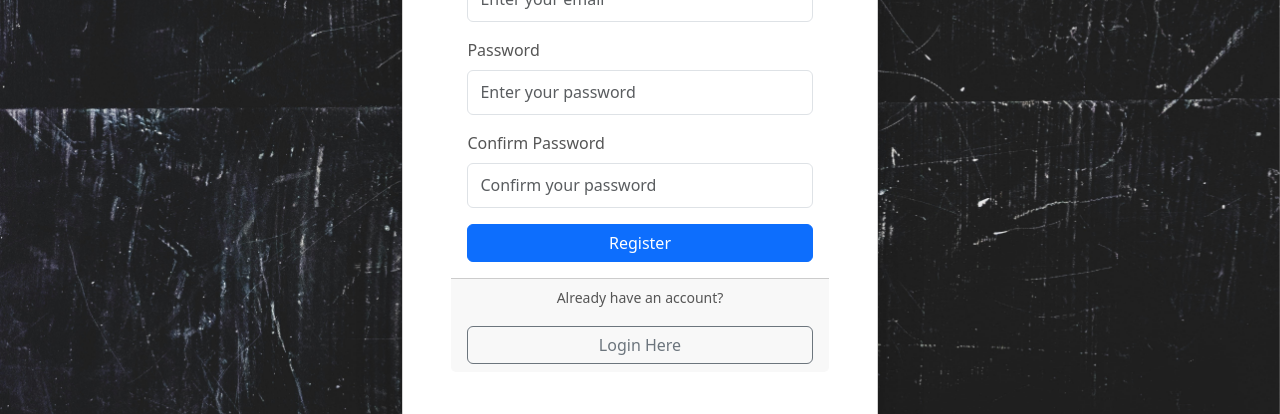
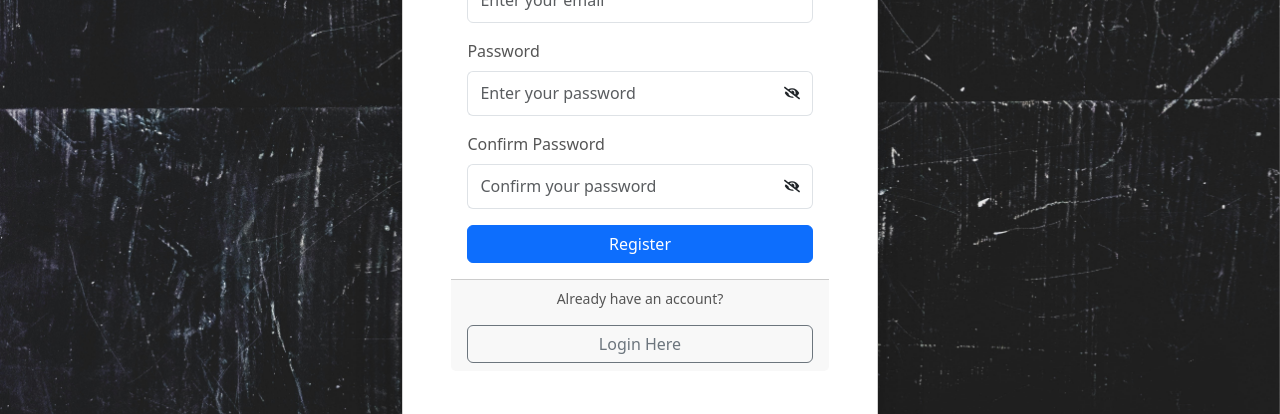
Before and after one commit to Sanid1707/NotesApp, a React (Create React App) app in the folder notes-react/: page /register in a window 1280 px wide. Shown: the part 356-770 px from the top of the page. Built offline with nearby package versions, Linux system fonts and the light colour scheme.

Commit message:
Added  password view icon

```diff
--- a/notes-react/package.json
+++ b/notes-react/package.json
@@ -11,6 +11,7 @@
     "react": "^18.3.1",
     "react-bootstrap": "^2.10.6",
     "react-dom": "^18.3.1",
+    "react-icons": "^5.3.0",
     "react-router-dom": "^7.0.1",
     "react-scripts": "5.0.1",
     "web-vitals": "^2.1.4"
--- a/notes-react/src/Pages/auth/Register.css
+++ b/notes-react/src/Pages/auth/Register.css
@@ -1,6 +1,6 @@
-/* Background settings */
+/* Page Background */
 .page-background {
-    background: url('../../../public/images/AuthBg2.jpg') no-repeat center center fixed;
+    background: url('../../../public/images//AuthBg2.jpg') center center fixed;
     background-size: cover;
     min-height: 100vh;
     display: flex;
@@ -8,32 +8,67 @@
     align-items: center;
   }
 
-  /* Styling for the registration card */
+  /* Registration Card */
   .register-card {
     max-width: 600px; /* Broader card */
     border-radius: 15px;
-    background: rgba(255, 255, 255, 0.95); /* Slightly more opaque */
+    background: rgba(255, 255, 255, 0.95); /* Slightly more opaque white */
     box-shadow: 0 8px 20px rgba(0, 0, 0, 0.3);
+    overflow: hidden; /* For consistent rounding on all edges */
   }
 
-  /* Custom input styling */
-  .custom-input {
-    height: 45px;
-    font-size: 16px;
-    border: 1px solid #ccc;
-    border-radius: 5px;
-  }
-
-  /* Heading styling */
+  /* Heading */
   .register-heading {
     font-size: 36px;
     font-weight: bold;
     color: #333;
   }
 
-  /* Footer styling */
+  /* Form Input */
+  .custom-input {
+    height: 45px;
+    font-size: 16px;
+    border: 1px solid #ccc;
+    border-radius: 5px;
+    padding: 10px;
+  }
+
+  .custom-input:focus {
+    border-color: #007bff;
+    box-shadow: 0 0 5px rgba(0, 123, 255, 0.5);
+    outline: none;
+  }
+
+  /* Password Toggle Input Group */
+  .input-group .form-control {
+    border-right: 0;
+  }
+
+  .input-group .input-group-text {
+    background-color: white;
+    border-left: 0;
+    cursor: pointer;
+  }
+
+  .input-group .input-group-text:hover {
+    background-color: rgba(0, 123, 255, 0.1);
+  }
+
+  /* Submit Button */
+  button:disabled {
+    background-color: #b3b3b3 !important;
+    border-color: #b3b3b3 !important;
+    cursor: not-allowed;
+  }
+
+  button:focus {
+    box-shadow: 0 0 5px rgba(0, 123, 255, 0.5);
+    outline: none;
+  }
+
+  /* Footer */
   .card-footer-custom {
-    background: rgba(245, 245, 245, 0.8); /* Light grey */
+    background: rgba(245, 245, 245, 0.9); /* Light grey */
     border-top: 1px solid #ddd;
     padding: 15px;
     border-radius: 0 0 15px 15px;
@@ -45,12 +80,14 @@
     color: #555;
   }
 
+  /* Login Button */
   .login-button {
     font-size: 16px;
     font-weight: 500;
     border-radius: 5px;
     padding: 8px 16px;
     transition: all 0.3s ease;
+    margin-top: 8px;
   }
 
   .login-button:hover {
@@ -58,8 +95,7 @@
     color: #fff;
   }
 
-  /* Button disabled state */
-  button:disabled {
-    background-color: #b3b3b3 !important;
-    border-color: #b3b3b3 !important;
+  /* Alerts */
+  .alert {
+    font-size: 14px;
   }
--- a/notes-react/src/Pages/auth/Register.js
+++ b/notes-react/src/Pages/auth/Register.js
@@ -1,7 +1,9 @@
 import React, { useState } from 'react';
-import { Container, Card, Form, Button, Alert } from 'react-bootstrap';
+import { Container, Card, Form, Button, Alert, InputGroup } from 'react-bootstrap';
+import { FaEye, FaEyeSlash } from 'react-icons/fa'; // Eye icons for toggle
 import axios from 'axios';
 import './Register.css';
+
 
 const Register = () => {
   const [formData, setFormData] = useState({
@@ -10,6 +12,8 @@ const Register = () => {
     password: '',
     confirmPassword: '',
   });
+  const [showPassword, setShowPassword] = useState(false);
+  const [showConfirmPassword, setShowConfirmPassword] = useState(false);
   const [errorMessage, setErrorMessage] = useState('');
   const [successMessage, setSuccessMessage] = useState('');
   const [isSubmitting, setIsSubmitting] = useState(false);
@@ -17,6 +21,14 @@ const Register = () => {
   const handleInputChange = (e) => {
     const { name, value } = e.target;
     setFormData({ ...formData, [name]: value });
+  };
+
+  const togglePasswordVisibility = () => {
+    setShowPassword(!showPassword);
+  };
+
+  const toggleConfirmPasswordVisibility = () => {
+    setShowConfirmPassword(!showConfirmPassword);
   };
 
   const validateForm = () => {
@@ -114,8 +126,9 @@ const Register = () => {
               {/* Password */}
               <Form.Group className="mb-3">
                 <Form.Label>Password</Form.Label>
+                <InputGroup>
                   <Form.Control
-                  type="password"
+                    type={showPassword ? 'text' : 'password'}
                     placeholder="Enter your password"
                     name="password"
                     value={formData.password}
@@ -123,12 +136,17 @@ const Register = () => {
                     required
                     className="custom-input"
                   />
+                  <InputGroup.Text onClick={togglePasswordVisibility} style={{ cursor: 'pointer' }}>
+                    {showPassword ? <FaEye /> : <FaEyeSlash />}
+                  </InputGroup.Text>
+                </InputGroup>
               </Form.Group>
               {/* Confirm Password */}
               <Form.Group className="mb-3">
                 <Form.Label>Confirm Password</Form.Label>
+                <InputGroup>
                   <Form.Control
-                  type="password"
+                    type={showConfirmPassword ? 'text' : 'password'}
                     placeholder="Confirm your password"
                     name="confirmPassword"
                     value={formData.confirmPassword}
@@ -136,6 +154,10 @@ const Register = () => {
                     required
                     className="custom-input"
                   />
+                  <InputGroup.Text onClick={toggleConfirmPasswordVisibility} style={{ cursor: 'pointer' }}>
+                    {showConfirmPassword ? <FaEye /> : <FaEyeSlash />}
+                  </InputGroup.Text>
+                </InputGroup>
               </Form.Group>
               {/* Submit Button */}
               <Button variant="primary" type="submit" className="w-100" disabled={isSubmitting}>
```
Also changed, not shown: 1 other file (tests, documents, lock files or other folders). Lines whose indentation alone changed are shown as unchanged.
